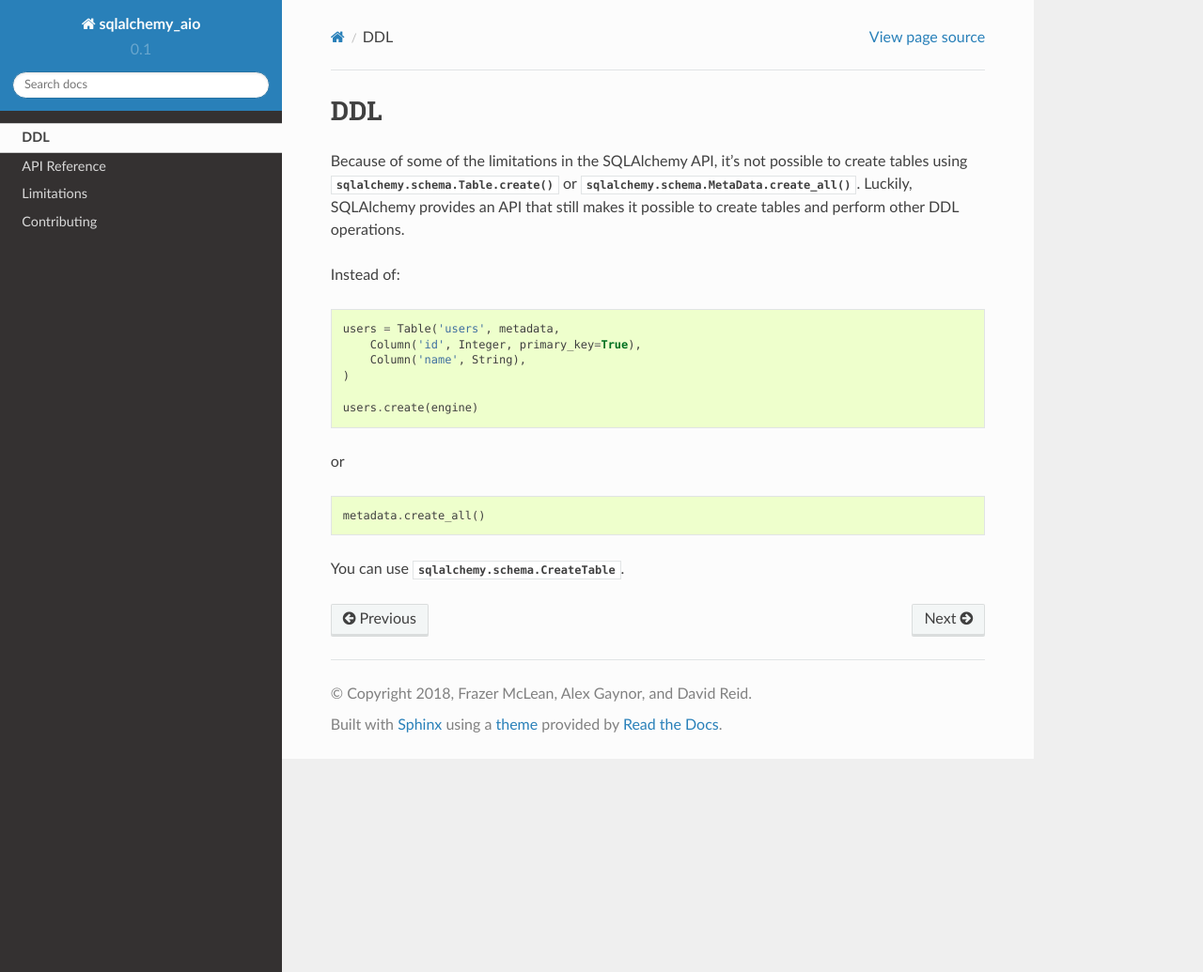
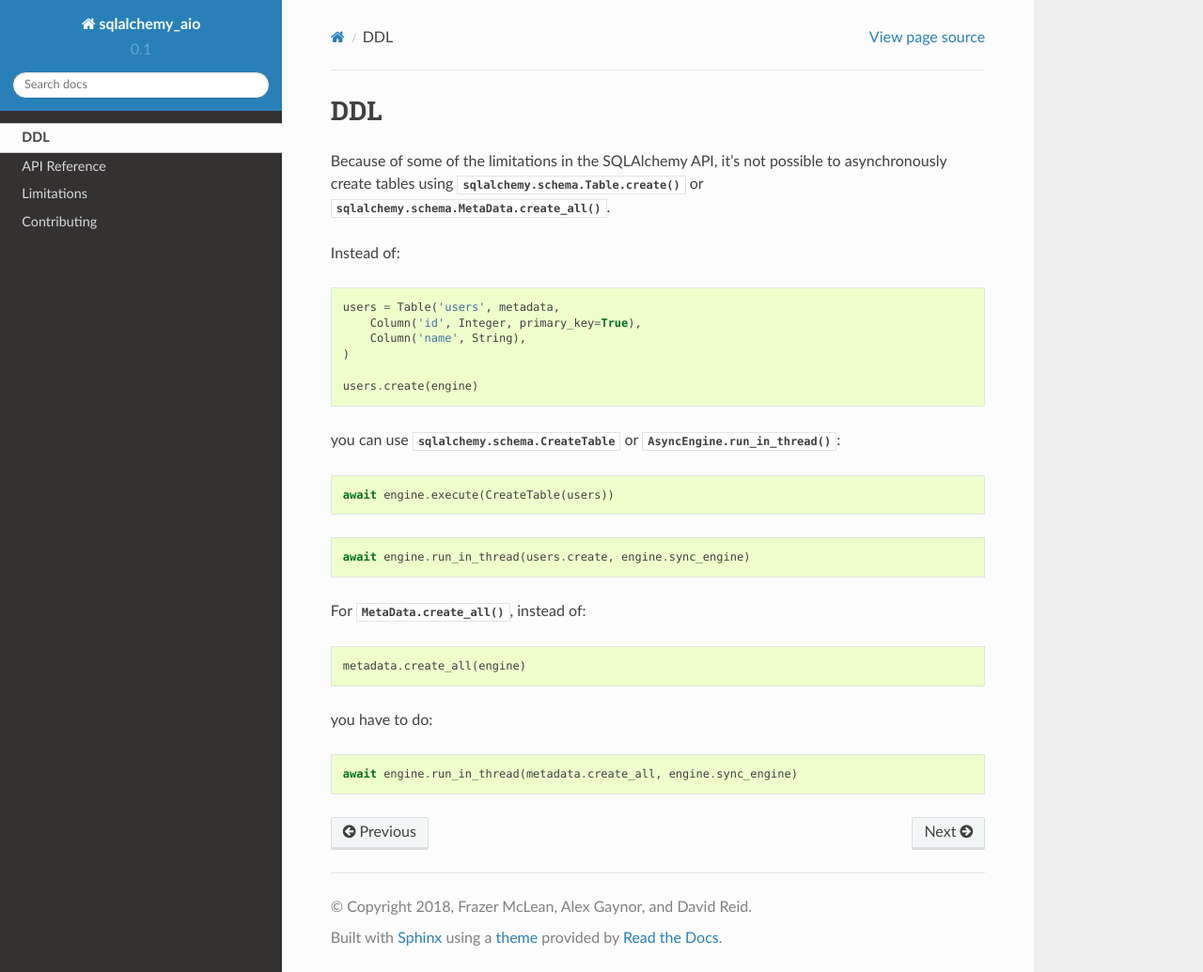
Before and after one commit to RazerM/sqlalchemy_aio, a Sphinx documentation site: the page built from docs/ddl.rst, in a window 1280 px wide and 1035 px high. Shown: the whole window at 94% size. Built offline with Sphinx 7.4.7 and the Read the Docs theme 2.0.0, drawn with Linux system fonts in a browser that asks for light colours.

Commit message:
Mention run_in_thread in DDL docs

```diff
--- a/docs/ddl.rst
+++ b/docs/ddl.rst
@@ -2,10 +2,8 @@
 ===
 
 Because of some of the limitations in the SQLAlchemy API, it’s not possible to
-create tables using :meth:`sqlalchemy.schema.Table.create` or
-:meth:`sqlalchemy.schema.MetaData.create_all`. Luckily, SQLAlchemy provides an
-API that still makes it possible to create tables and perform other DDL
-operations.
+asynchronously create tables using :meth:`sqlalchemy.schema.Table.create` or
+:meth:`sqlalchemy.schema.MetaData.create_all`.
 
 Instead of:
 
@@ -18,10 +16,28 @@
 
     users.create(engine)
 
-or
+
+you can use :class:`sqlalchemy.schema.CreateTable` or
+:meth:`AsyncEngine.run_in_thread`:
 
 .. code-block:: python
 
-    metadata.create_all()
+    await engine.execute(CreateTable(users))
 
-You can use :class:`sqlalchemy.schema.CreateTable`.
+.. code-block:: python
+
+    await engine.run_in_thread(users.create, engine.sync_engine)
+
+
+For :meth:`MetaData.create_all() <sqlalchemy.schema.MetaData.create_all>`,
+instead of:
+
+.. code-block:: python
+
+    metadata.create_all(engine)
+
+you have to do:
+
+.. code-block:: python
+
+    await engine.run_in_thread(metadata.create_all, engine.sync_engine)
```
